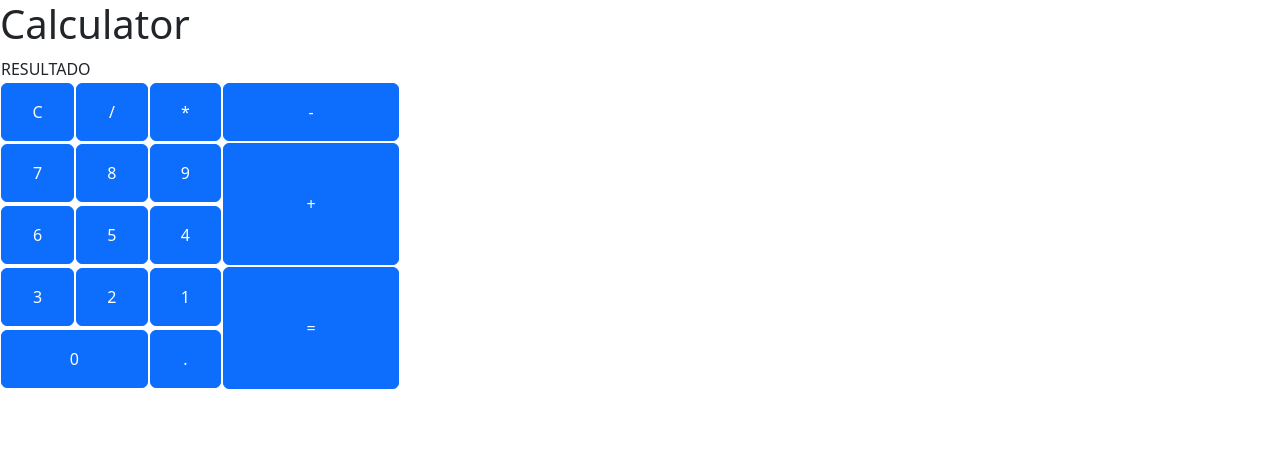
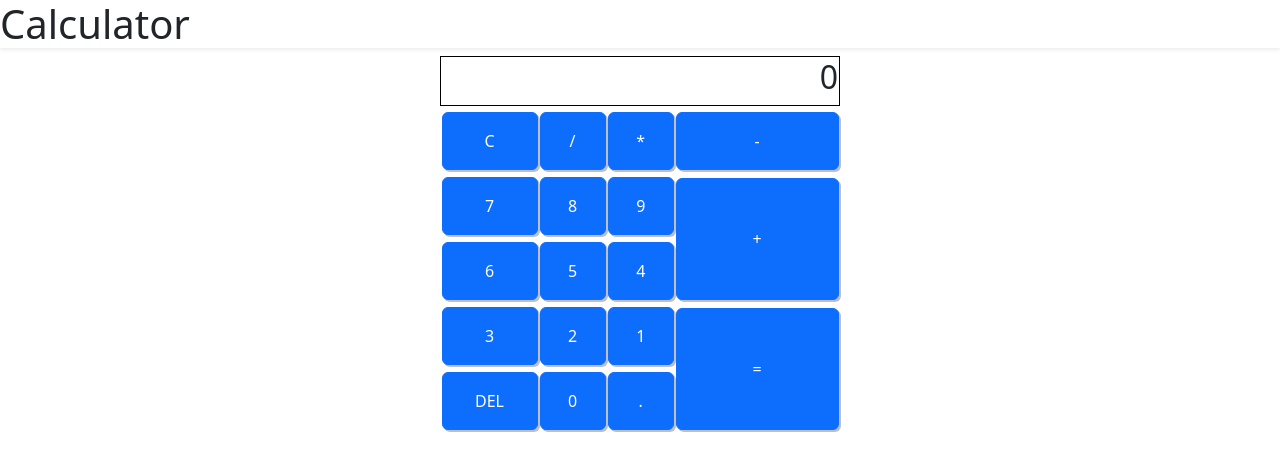
Before and after one commit to America-Miguel-Parra/Calculator, a React (Vite) app: page / in a window 1280 px wide. Shown: the top 470 px of the page. Built offline with nearby package versions, Linux system fonts and the light colour scheme.

Commit message:
diseño de botones, agregar boton DELETE, sombras en los botones

```diff
--- a/src/App.css
+++ b/src/App.css
@@ -1,7 +1,14 @@
 table{
-  width: 400px
+  width: 400px;
+  margin: auto
 }
 
 td{
   /* border: 1px solid black; */
+  text-align: center;
 }
+
+button{
+  margin-top: 5px;
+  box-shadow: 2px 2px #88888888;
+}
--- a/src/App.jsx
+++ b/src/App.jsx
@@ -2,13 +2,15 @@
 
 function App() {
   return(
-    <div>
-    <h1>Calculator</h1>
+    <div className='app'>
+    <h1 className='shadow-sm'>Calculator</h1>
     <table>
       {/*first row */}
 
       <tr>
-        <td colSpan={4}>RESULTADO</td>
+        <td colSpan={4} style={{border: "1px solid black", textAlign: "end"}}>
+          <h2>0</h2>
+        </td>
       </tr>
 
       {/*second row */}
@@ -39,8 +41,10 @@
         <td rowSpan={2}> <button type="button" class="btn btn-primary w-100 p-5">=</button> </td>
       </tr>
       {/*Six row */}
+
       <tr>
-        <td colSpan={2}> <button type="button" class="btn btn-primary w-100 p-3">0</button> </td>
+      <td colSpan={1}> <button type="button" class="btn btn-primary w-100 p-3">DEL</button> </td>
+        <td> <button type="button" class="btn btn-primary w-100 p-3">0</button> </td>
         <td> <button type="button" class="btn btn-primary w-100 p-3">.</button> </td>
       </tr>
 
```
